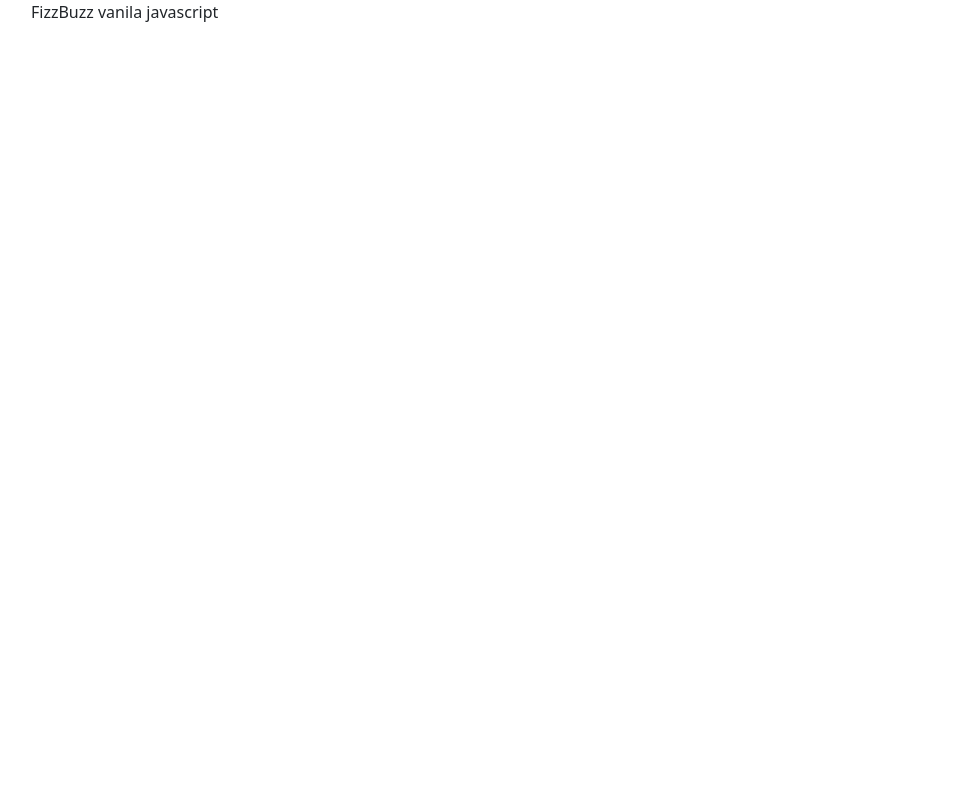
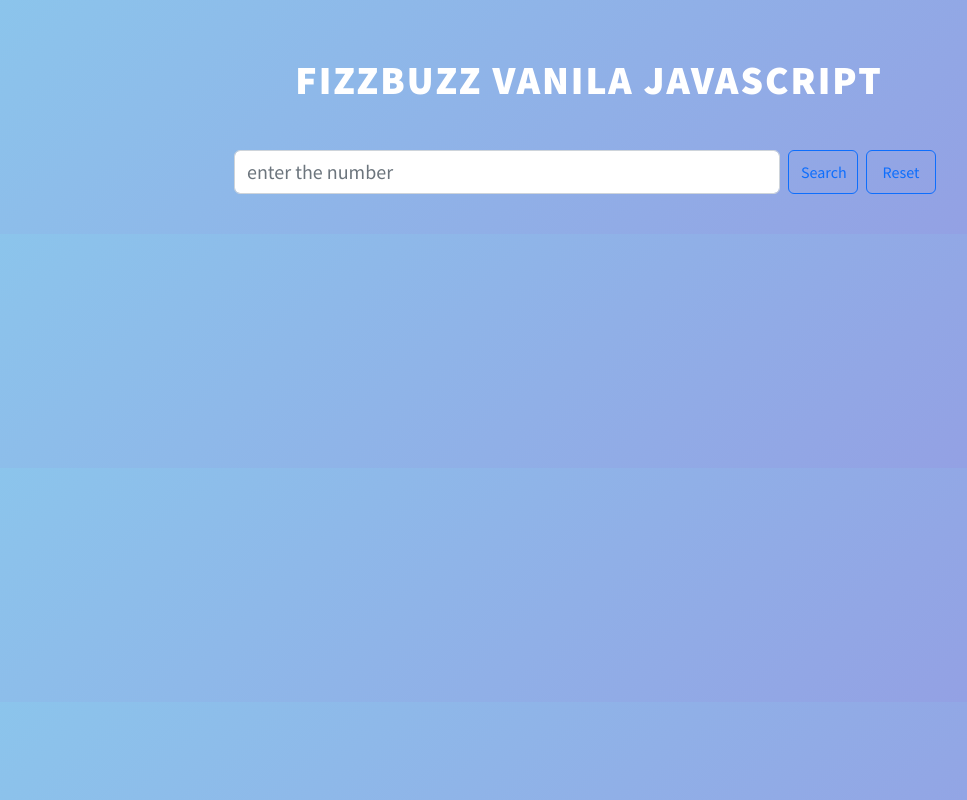
Before and after one commit to Nemuru-san/FIzzBuzz, a plain HTML site: page index.html in a window 1280 px wide. Shown: the whole page, without its empty margins (51-1018 px from the left). Drawn offline with nearby package versions, Linux system fonts and the light colour scheme.

Commit message:
akhir nya selesai

```diff
--- a/index.html
+++ b/index.html
@@ -6,6 +6,14 @@
     <meta name="viewport" content="width=device-width, initial-scale=1">
     <title>FizzBuzz javascript</title>
     <link href="https://cdn.jsdelivr.net/npm/bootstrap@5.2.0-beta1/dist/css/bootstrap.min.css" rel="stylesheet" integrity="sha384-0evHe/X+R7YkIZDRvuzKMRqM+OrBnVFBL6DOitfPri4tjfHxaWutUpFmBp4vmVor" crossorigin="anonymous">
+
+    <!-- google font -->
+    <link rel="preconnect" href="https://fonts.googleapis.com">
+    <link rel="preconnect" href="https://fonts.gstatic.com" crossorigin>
+    <link href="https://fonts.googleapis.com/css2?family=Source+Sans+Pro:ital,wght@0,200;0,300;0,400;0,600;0,700;0,900;1,200;1,700&display=swap" rel="stylesheet">
+
+    <!-- css -->
+    <link rel="stylesheet" href="style.css">
 </head>
 
 <body>
@@ -14,9 +22,29 @@
         <div class="judul">
             <p>FizzBuzz vanila javascript</p>
         </div>
+
+        <br>
+
+        <div class="container-fluid">
+            <form class="d-flex" role="search" onsubmit="return false">
+                <input class="form-control me-2" type="search" placeholder="enter the number" id="inputFizzBuzz">
+                <button class="btn btn-outline-primary" type="submit" id="submitFizzBuzz" onclick="fizBuzz()">Search</button>
+
+                <button class="btn btn-outline-primary mx-2" type="submit" id="submitFizzBuzz" onclick="reload()">Reset</button>
+            </form>
+        </div>
+
+        <br>
+
+        <!-- <h3 id="resultFizzBuzz"></h3> -->
+        <table class="table table-hover" id="resultFizzBuzz">
+            <tbody></tbody>
+        </table>
     </div>
 
-    <script src="https://cdn.jsdelivr.net/npm/bootstrap@5.2.0-beta1/dist/js/bootstrap.bundle.min.js" integrity="sha384-pprn3073KE6tl6bjs2QrFaJGz5/SUsLqktiwsUTF55Jfv3qYSDhgCecCxMW52nD2" crossorigin="anonymous"></script>
+    <script src="https://cdn.jsdelivr.net/npm/bootstrap@5.2.0-beta1/dist/js/bootstrap.bundle.min.js " integrity="sha384-pprn3073KE6tl6bjs2QrFaJGz5/SUsLqktiwsUTF55Jfv3qYSDhgCecCxMW52nD2 " crossorigin="anonymous "></script>
+
+    <script src="script.js"></script>
 </body>
 
 </html>
--- /dev/null
+++ b/script.js
@@ -0,0 +1,45 @@
+function reload() {
+    location.reload();
+}
+
+function fizBuzz() {
+    var fizzbuzzInput = document.getElementById("inputFizzBuzz").value;
+    var number = parseInt(fizzbuzzInput);
+    var output = document.getElementById("resultFizzBuzz").getElementsByTagName("tbody")[0];
+
+    // for (let i = 1; i <= number; i++) {
+
+    //     if (i % 3 == 0 && i % 5 == 0) {
+    //         document.getElementById("resultFizzBuzz").innerHTML = "FIZZBUZZ";
+    //     } else if (i % 3 == 0) {
+    //         document.getElementById("resultFizzBuzz").innerHTML = "FIZZ";
+    //     } else if (i % 5 == 0) {
+    //         document.getElementById("resultFizzBuzz").innerHTML = "BUZZ";
+    //     } else {
+    //         document.getElementById("resultFizzBuzz").innerHTML = number;
+    //     }
+    // }
+
+    for (let i = 1; i <= number; i++) {
+
+
+        if (i % 3 === 0 && i % 5 === 0) {
+
+            output.insertRow().insertCell().innerHTML = 'FizzBuzz'
+
+        } else if (i % 3 === 0) {
+
+            output.insertRow().insertCell().innerHTML = 'Fizz'
+
+        } else if (i % 5 === 0) {
+
+            output.insertRow().insertCell().innerHTML = 'Buzz'
+
+        } else {
+
+            output.insertRow().insertCell().innerHTML = i
+        }
+
+    }
+
+}
--- /dev/null
+++ b/style.css
@@ -0,0 +1,35 @@
+* {
+    box-sizing: border-box;
+}
+
+body {
+    font-family: 'Source Sans Pro', sans-serif;
+    background-color: #8BC6EC;
+    background-image: linear-gradient(135deg, #8BC6EC 0%, #9599E2 100%);
+}
+
+.judul {
+    margin-top: 50px;
+    text-align: center;
+    font-size: 40px;
+    font-weight: 800;
+    letter-spacing: 2px;
+    color: #fff;
+    text-transform: uppercase;
+}
+
+form {
+    justify-content: center;
+}
+
+form input {
+    font-size: 20px !important;
+    color: red !important;
+    width: 50% !important;
+}
+
+button {
+    font-weight: 400 !important;
+    font-size: 20px;
+    width: 70px;
+}
```
